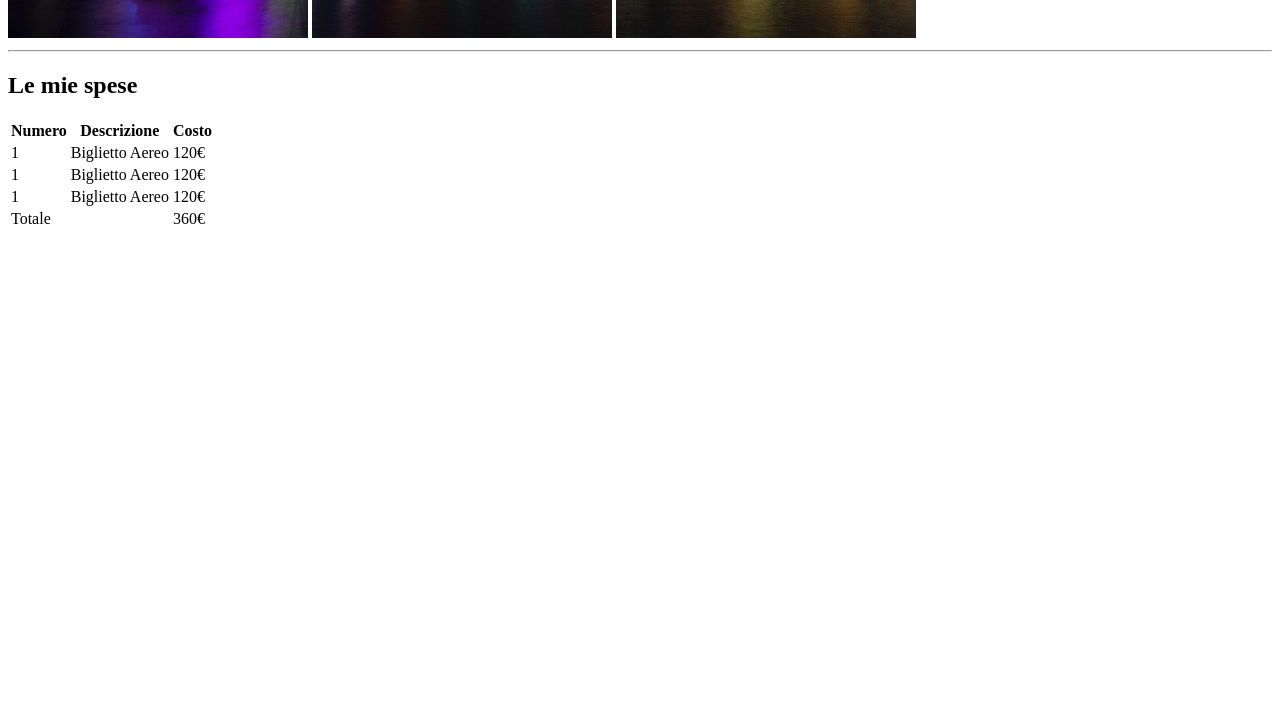
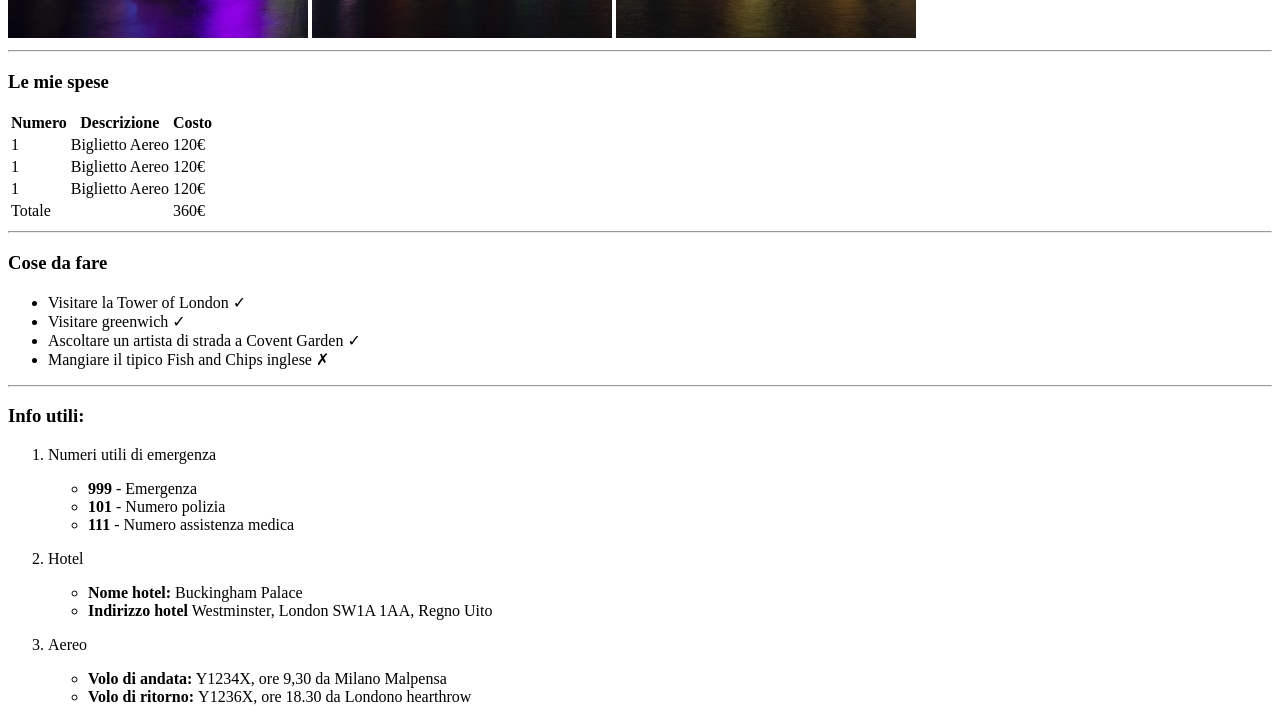
Before and after one commit to aldoaquino451/html-london-trip, a plain HTML site: page index.html in a window 1280 px wide. Shown: the part 642-1364 px from the top of the page. Before the commit the page ends 881 px from the top, so only its background shows below. Drawn offline with Linux system fonts and the light colour scheme.

Commit message:
add second and thirst section

```diff
--- a/index.html
+++ b/index.html
@@ -26,10 +26,12 @@
 
   <main>
 
-    <h2>Le mie spese</h2>
+    <!-- LE MIE SPESE  -->
+    <section>
+
+      <h3>Le mie spese</h3>
 
       <table>
-
         <thead>
         <tr>
           <th>Numero</th>
@@ -39,7 +41,6 @@
         </thead>
 
         <tbody>
-
           <tr>
             <td>1</td>
             <td>Biglietto Aereo</td>
@@ -55,7 +56,6 @@
             <td>Biglietto Aereo</td>
             <td>120&euro;</td>
           </tr>
-
         </tbody>
 
         <tfoot>
@@ -65,8 +65,61 @@
             <td>360&euro;</td>
           </tr>
         </tfoot>
+      </table>
 
-    </table>
+      <hr>
+
+    </section>
+
+    <!-- COSE DA FARE  -->
+    <section>
+
+      <h3>Cose da fare</h3>
+
+      <ul>
+        <li>Visitare la Tower of London &check;</li>
+        <li>Visitare greenwich &check;</li>
+        <li>Ascoltare un artista di strada a Covent Garden &check;</li>
+        <li>Mangiare il tipico Fish and Chips inglese &cross;</li>
+      </ul>
+
+      <hr>
+
+    </section>
+
+    <!-- INFO UTILI  -->
+    <section>
+
+      <h3>Info utili:</h3>
+
+      <ol>
+        <li>
+          <p>Numeri utili di emergenza</p>
+          <ul>
+            <li><strong>999</strong> - Emergenza</li>
+            <li><strong>101</strong> - Numero polizia</li>
+            <li><strong>111</strong> - Numero assistenza medica</li>
+          </ul>
+        </li>
+
+        <li>
+          <p>Hotel</p>
+          <ul>
+            <li><strong>Nome hotel:</strong> Buckingham Palace</li>
+            <li><strong>Indirizzo hotel</strong> Westminster, London SW1A 1AA, Regno Uito</li>
+          </ul>
+        </li>
+
+        <li>
+          <p>Aereo</p>
+          <ul>
+            <li><strong>Volo di andata:</strong> Y1234X, ore 9,30 da Milano Malpensa</li>
+            <li><strong>Volo di ritorno:  </strong> Y1236X, ore 18.30 da Londono hearthrow</li>
+          </ul>
+        </li>
+      </ol>
+
+    </section>
 
   </main>
 
```
Lines whose indentation alone changed are shown as unchanged.
